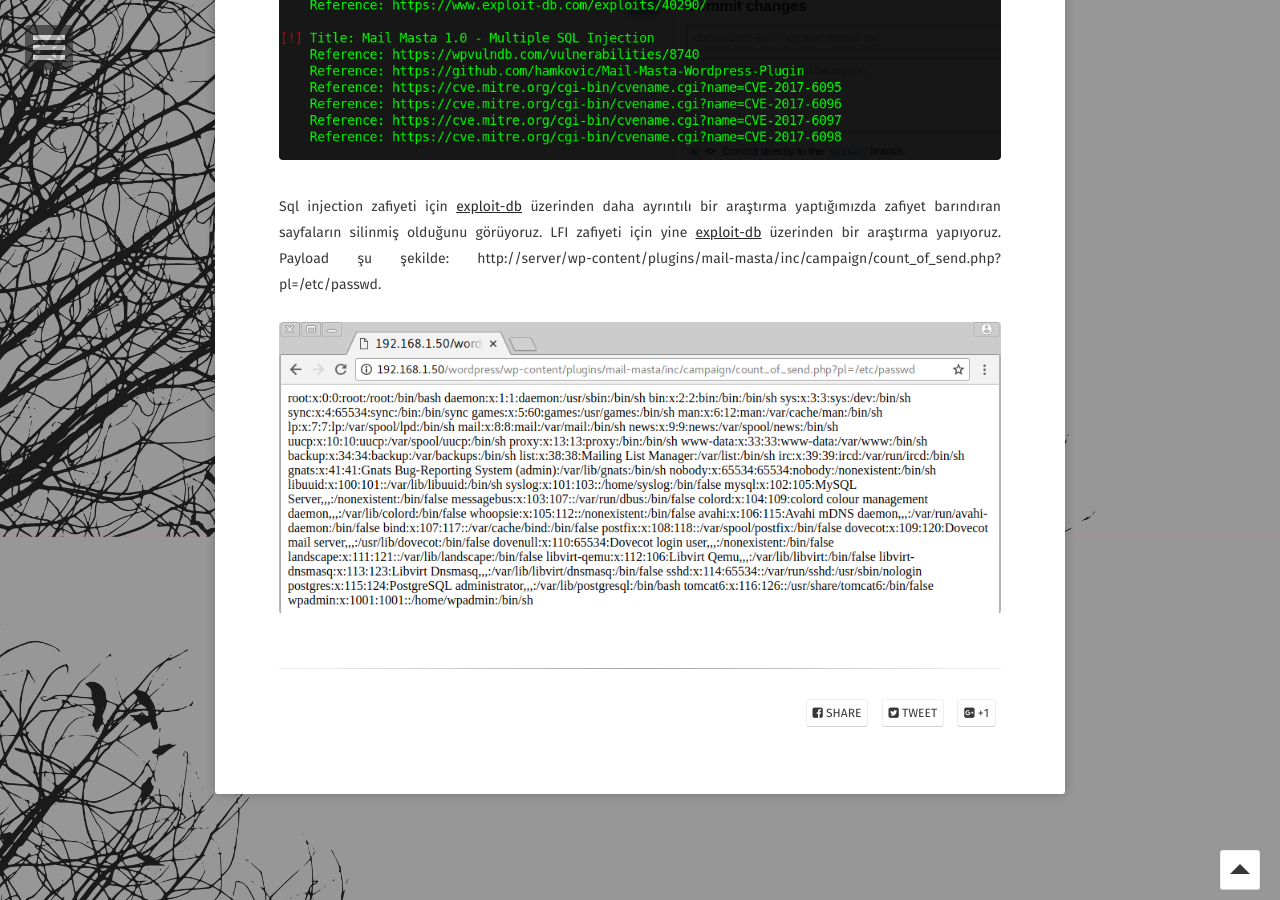
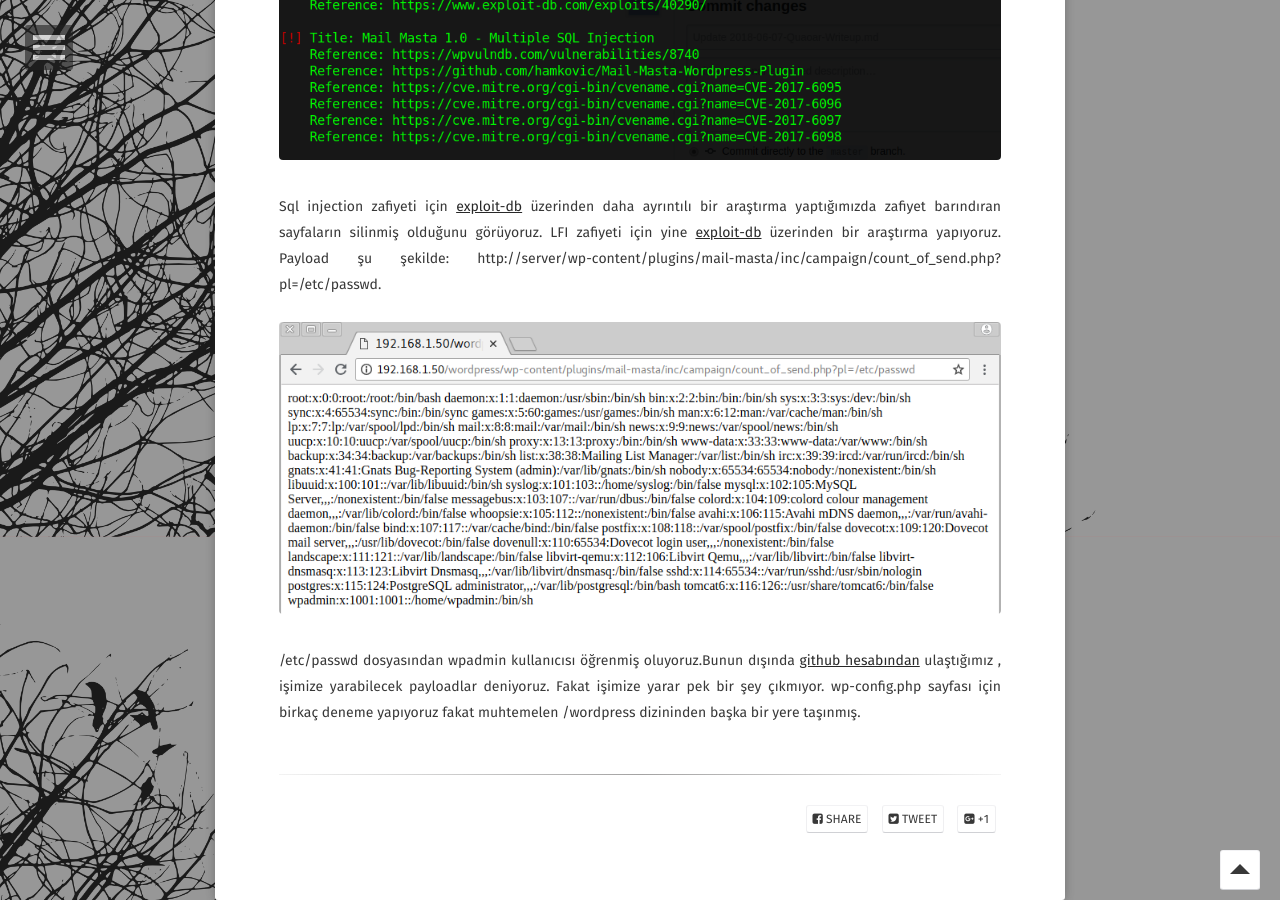
Before and after one commit to burcudemiralp/burcudemiralp.github.io, a Jekyll site: the page built from _posts/2018-06-07-Quaoar-Writeup.md, in a window 1280 px wide and 900 px high, scrolled down 1263 px. Built offline with Jekyll 4.4.1, drawn with Linux system fonts in a browser that asks for light colours; some web fonts are replaced.

Commit message:
Update 2018-06-07-Quaoar-Writeup.md

```diff
--- a/_posts/2018-06-07-Quaoar-Writeup.md
+++ b/_posts/2018-06-07-Quaoar-Writeup.md
@@ -29,3 +29,4 @@
 <figure >
     <img src="/assets/img/quaoralfi.png">
 </figure>
+/etc/passwd dosyasından wpadmin kullanıcısı öğrenmiş oluyoruz.Bunun dışında [github hesabından](https://github.com/swisskyrepo/PayloadsAllTheThings/tree/master/File%20Inclusion%20-%20Path%20Traversal) ulaştığımız , işimize yarabilecek payloadlar deniyoruz. Fakat işimize yarar pek bir şey çıkmıyor. wp-config.php sayfası için birkaç deneme yapıyoruz fakat muhtemelen /wordpress dizininden başka bir yere taşınmış.
```
